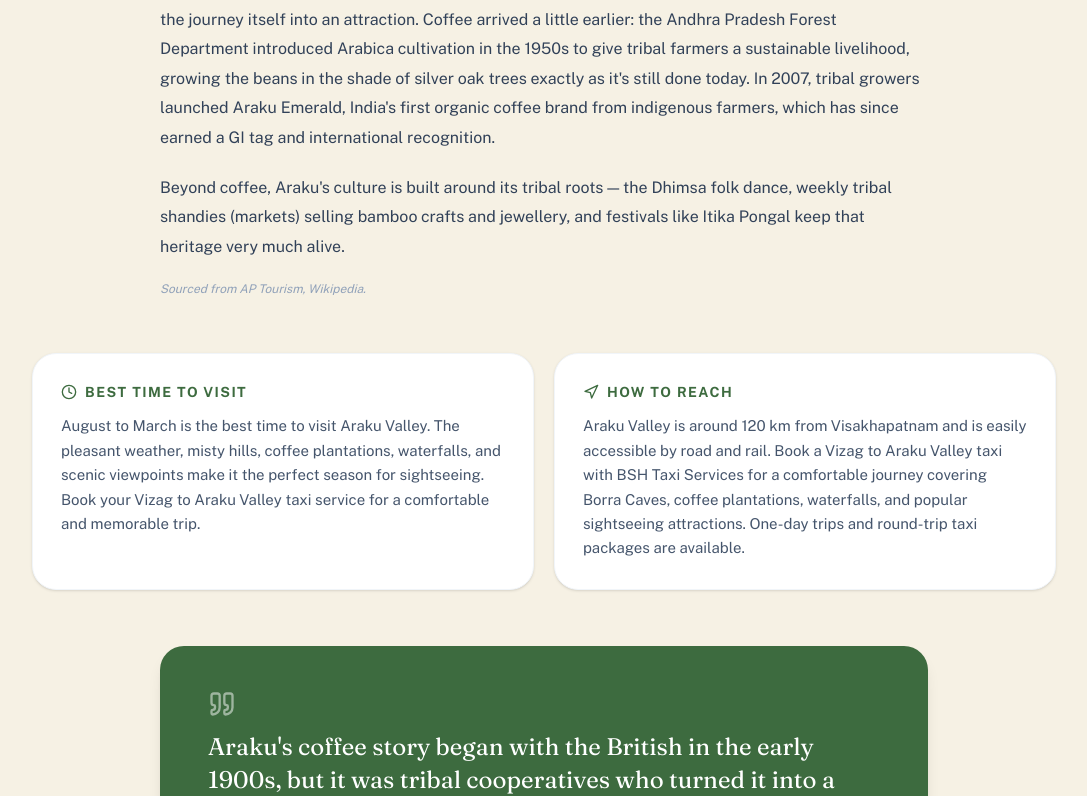
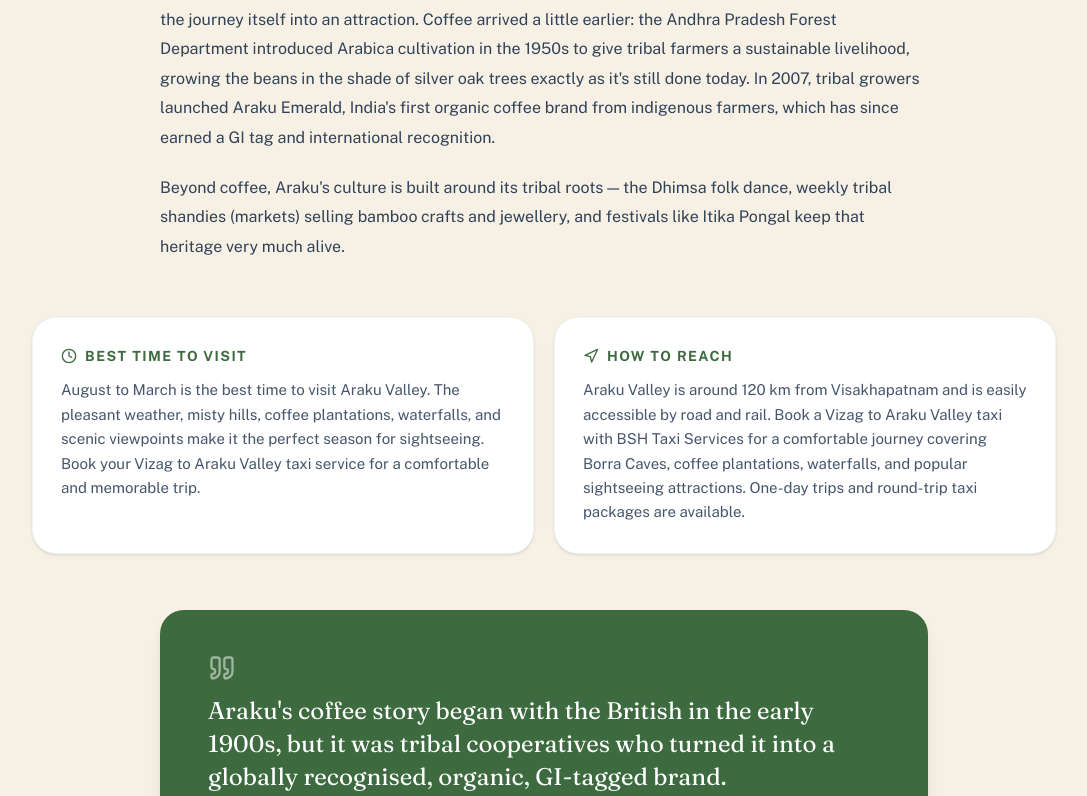
Before and after one commit to sateesh1216/BSH_webpage, a React (Vite) app: page /destinations/araku-valley in a window 1280 px wide. Shown: the part 1706-2502 px from the top of the page, without its empty margins (96-1183 px from the left). Built offline with nearby package versions, Linux system fonts and the light colour scheme; a web font is replaced by a local one.

Commit message:
wikipikda

```diff
--- a/src/App.tsx
+++ b/src/App.tsx
@@ -44,14 +44,8 @@
                 (e.g. /services/outstation-taxi/one-way) resolve. */}
             <Route path="/services/:slug" element={<ServiceDetails />} />
             <Route path="/services/:slug/:pkg" element={<ServiceDetails />} />
-            <Route path="/outstation/:slug" element={<OutstationTaxi />}
-                          />
+            <Route path="/outstation/:slug" element={<OutstationTaxi />} />
 
-
-<Route
-  path="/outstation/:slug"
-  element={<OutstationTaxi />}
-/>
 
           </Routes>
         </Suspense>
--- a/src/data/DestinationsData.tsx
+++ b/src/data/DestinationsData.tsx
@@ -42,7 +42,7 @@
   distanceFromVizag: string;
   distanceKm: number;        // was optional — now required
   driveTime?: string;
-  sources?: string[];
+
 
   description: ReactNode;
   seoTitle: string;
@@ -80,7 +80,7 @@
     distanceFromVizag: "250 KM from vizag to araku round trip",
     distanceKm: 250,
     driveTime: "10 hrs",
-    sources: ["AP Tourism", "Wikipedia"],
+
     category: "Hill Station",
 description: (
   <>
@@ -190,7 +190,7 @@
     distanceFromVizag: "350 KM from vizag to lambasingi round trip",
     distanceKm: 350,
     driveTime: "10 hrs",
-    sources: ["AP Tourism", "Wikipedia", "Trawell"],
+
     category: "Hill Station",
     description:
       "Lambasingi, known as the \"Kashmir of Andhra Pradesh,\" is famous for its cool climate, misty mornings, lush greenery, and breathtaking landscapes. It's one of the top weekend getaway destinations near Visakhapatnam (Vizag).",
@@ -248,7 +248,7 @@
     distanceFromVizag: "10-Hour Local Sightseeing Package in Vizag",
     distanceKm: 100,
     driveTime: "10 hrs",
-    sources: ["AP Tourism", "Wikipedia"],
+
     category: "Beach",
     description:
       "Explore the best of Visakhapatnam (Vizag) with BSH Taxi Services. Our 10-hour local sightseeing package covers popular attractions like RK Beach, Kailasagiri, Rushikonda Beach, INS Kurusura Submarine Museum, Tenneti Park, and Simhachalam Temple. Enjoy safe, comfortable, and affordable taxi services with professional drivers. Call +91 8886803322 to book your Vizag local tour.",
@@ -302,7 +302,7 @@
     distanceFromVizag: "20 KM from Vizag",
     distanceKm: 20,
     driveTime: "25 mins",
-    sources: ["AP Tourism", "Wikipedia"],
+
     category: "Temple",
     description:
       "One of the most famous temples in Visakhapatnam, dedicated to Lord Varaha Lakshmi Narasimha Swamy, known for its rich history, stunning architecture, and spiritual significance.",
@@ -358,7 +358,6 @@
     distanceFromVizag: "780 KM Round Trip from Vizag",
     distanceKm: 780,
     driveTime: "12-13 hrs",
-    sources: ["TTD", "Incredible India", "Wikipedia"],
     category: "Temple",
     description:
       "Visit the world-renowned Sri Venkateswara Swamy Temple in Tirupati with BSH Taxi Services. Enjoy a safe, comfortable, and hassle-free pilgrimage from Vizag.",
@@ -415,7 +414,7 @@
     distanceFromVizag: "250 KM Round Trip from Vizag",
     distanceKm: 110,
     driveTime: "2.5 to 3hrs",
-    sources: ["Trawell", "Wikipedia"],
+
     category: "Temple",
     description:
       "Travel from Vizag to the sacred Annavaram Temple, dedicated to Sri Veera Venkata Satyanarayana Swamy, for a peaceful and memorable spiritual journey.",
@@ -472,7 +471,7 @@
     distanceFromVizag: "226 KM Round Trip from Vizag",
     distanceKm: 226,
     driveTime: "2.5-3 hrs",
-    sources: ["Wikipedia", "Srikakulam District Govt.", "Go2India"],
+
     category: "Temple",
     description:
       "Travel from Vizag to the sacred Arasavalli Sri Suryanarayana Swamy Temple with BSH Taxi Services. Experience one of India's oldest Sun Temples, renowned for its spiritual significance and divine atmosphere.",
@@ -527,7 +526,7 @@
     distanceFromVizag: "220 KM Round Trip from Vizag",
     distanceKm: 220,
     driveTime: "10-12 hrs",
-    sources: ["Outlook Traveller", "Yovizag"],
+
     category: "Hill Station",
  description: (
     <>
@@ -590,7 +589,7 @@
   distanceFromVizag: "20 KM from Vizag City Center",
   distanceKm: 20,
   driveTime: "25 mins",
-  sources: ["AAI", "Wikipedia"],
+
   category: "Transit",
   description: "Choose BSH Taxi Services for 24/7 airport pickup and drop services at Visakhapatnam International Airport. Enjoy punctual, comfortable, and affordable taxi services for business and leisure travel.",
   seoTitle: "Vizag Airport Taxi Service | 24/7 Airport Transfers | BSH Taxi Services",
--- a/src/pages/DestinationDetail.tsx
+++ b/src/pages/DestinationDetail.tsx
@@ -115,7 +115,7 @@
     bestTimeToVisit,
     howToReach,
     funFact,
-    sources,
+
   } = destination;
 
   const distanceKm = destination.distanceKm ?? 0;
@@ -299,11 +299,7 @@
                   {para}
                 </p>
               ))}
-              {sources && sources.length > 0 && (
-                <p className="mt-2 text-xs italic text-slate-400">
-                  Sourced from {sources.join(", ")}.
-                </p>
-              )}
+
             </div>
           )}
 
```
